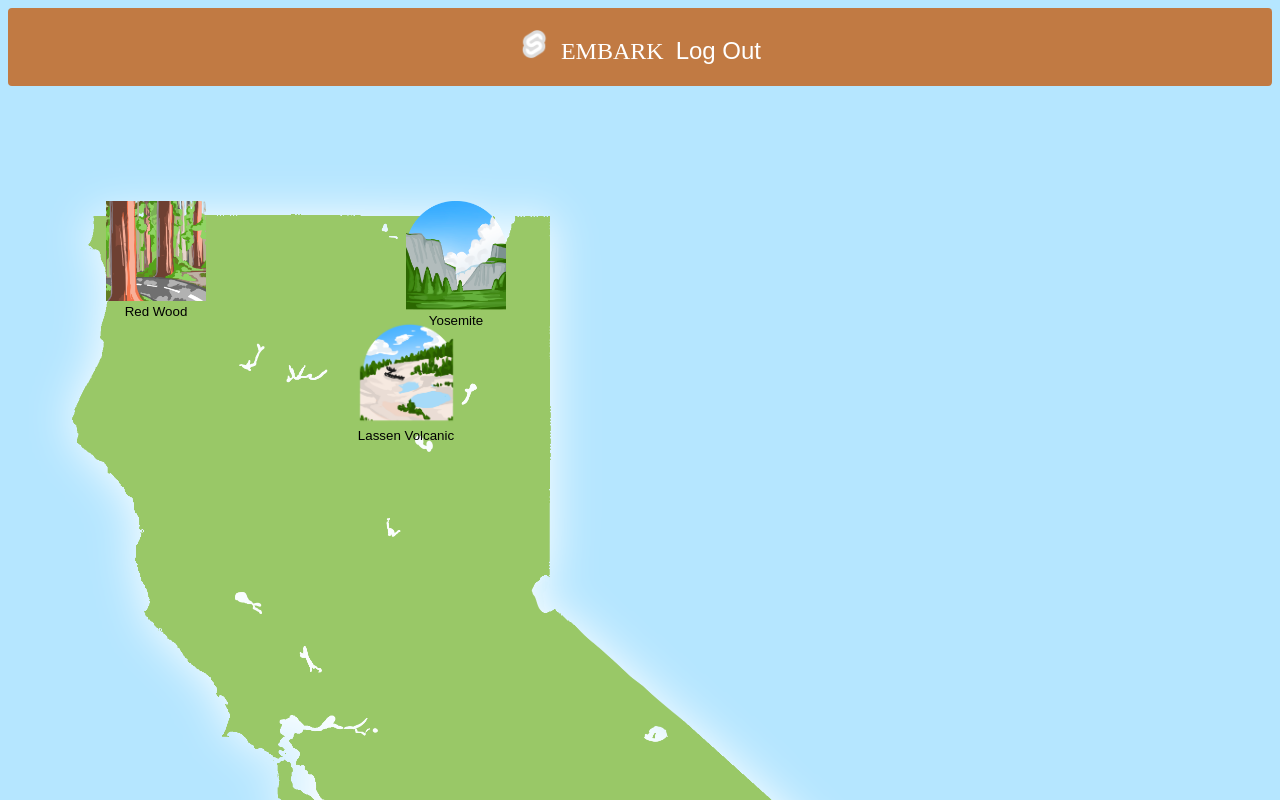
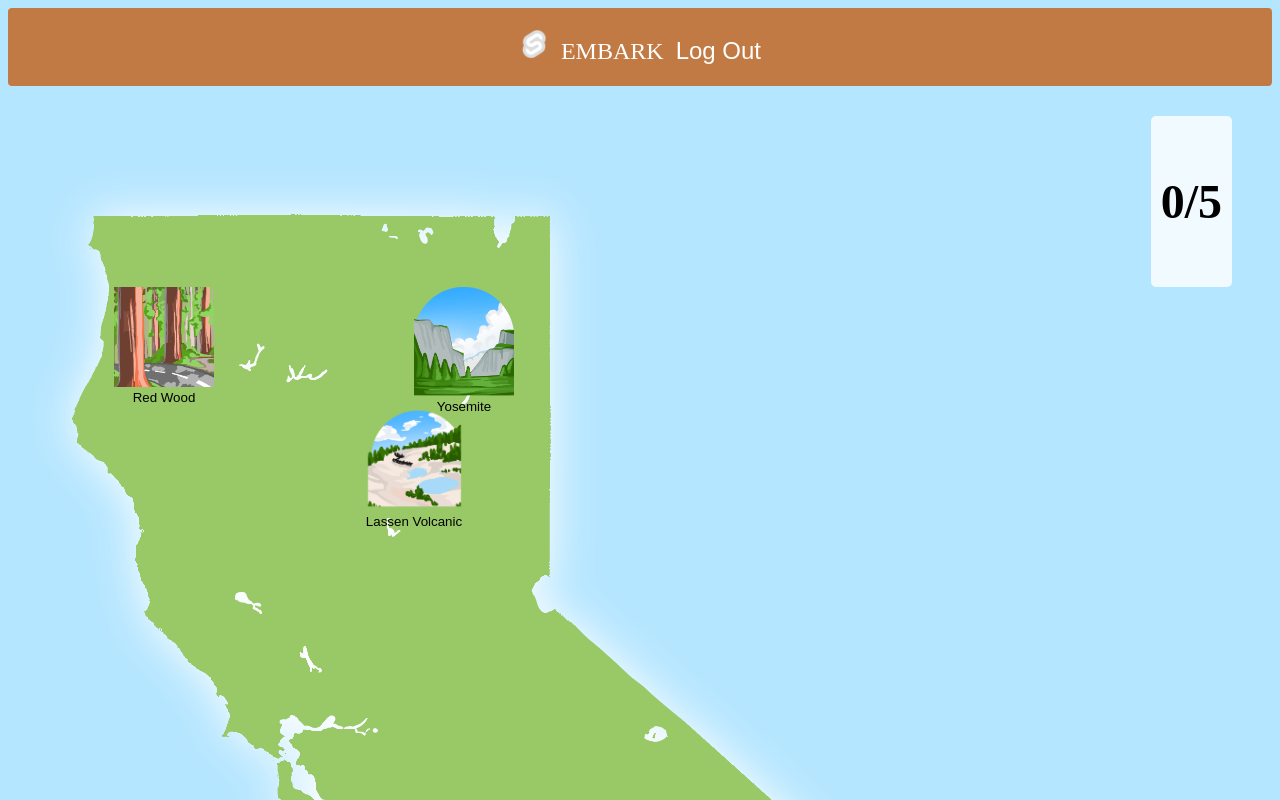
Before and after one commit to team-embark/embark, a SvelteKit app in the folder client/: page / in a window 1280 px wide. Shown: the top 800 px of the page. Built offline with nearby package versions, Linux system fonts and the light colour scheme; no server answers; sample sign-in values are in the browser's storage.

Commit message:
parks counter

```diff
--- a/client/src/routes/+page.svelte
+++ b/client/src/routes/+page.svelte
@@ -1,51 +1,102 @@
-
 <style>
     :global(body) {
       background-color: #b5e6ff;
+    }
+    .image-container {
+        display: flex;
+        flex-wrap: wrap;
+        gap: 20px;
+        position: relative;
+    }
+
+    .right-panel {
+        position: absolute;
+        top: 30px;
+        right: 40px;
+        font-size: 3.0rem;
+        font-weight: bold;
+        text-align: right;
+        background-color: rgba(255, 255, 255, 0.8);
+        padding: 10px;
+        border-radius: 5px;
     }
   </style>
 
 <script>
     import Button from "../components/Button.svelte";
+    import {goto} from "$app/navigation";
     import {app, auth} from "../firebase_yippee";
     import {onAuthStateChanged, GoogleAuthProvider} from 'firebase/auth';
-    import {goto} from "$app/navigation";
+
+
+    let visitedParks = $state(0);
+    let parks = ["josh", "yosemite", "redwood"];
+
+    $effect(()=> {
+        countParks();
+    });
+
+    async function countParks() {
+        var myHeaders = new Headers();
+        myHeaders.append("Authorization", "Bearer "+auth.currentUser.accessToken);
+        var requestOptions = {
+            method: 'GET',
+            headers: myHeaders,
+            redirect: 'follow'
+        };
+        const response = await fetch("http://localhost:8080/allparks", requestOptions)
+            .then(response => response.json())
+            .then(result => {
+                for (const p of parks) {
+                    if (result[p]){
+                        visitedParks += 1;
+                    }
+                }
+                console.log(visitedParks);
+                console.log(result);
+            })
+            .catch(error => console.log('error', error));
+    }
+
 </script>
 
 
 <div class="image-container">
     <img src="/California2.png" alt="California2" width= "1300"/>
 
-<Button class="button1" on:click={()=>console.log("Clicked1")}>
+<Button class="button1" on:click={() => {console.log("Yosemite");}}>
 
     <img src="/YosemiteNationalPark-2.png" alt="YosemiteNationalPark-2" width= "100"/>
     <br>
     Yosemite
 </Button>
 
-<Button class="button2" on:click={()=>console.log("Clicked")}>
+<Button class="button2" on:click={() => {console.log("Redwood");}}>
     <img src="/RedWoodNationalPark-2.png" alt="RedWoodNationalPark-2" width= "100" />
     <br>
     Red Wood
 </Button>
 
-<Button class="button3" on:click={() => goto("/journal")}>
+<Button class="button3" on:click={() => {goto("/journal");}}>
     <img src="/JoshuaTree-2.png" alt="JoshuaTree-2" width= "100" />
     <br>
     Joshua Tree
 </Button>
 
-<Button class="button4" on:click={() =>console.log("Clicked")}>
+<Button class="button4" on:click={() => {{console.log("Channel Islands");}}}>
     <img src="/channelIslands.png" alt="channelIslands" width= "100" />
     <br>
     Channel Islands
 </Button>
 
-<Button class="button5" on:click={()=>console.log("Clicked")}>
+<Button class="button5" on:click={() => console.log("LassenVolcanic")}>
     <img src="/LassenVolcanic.png" alt="LassenVolcanic" width= "100" />
     <br>
     Lassen Volcanic
 </Button>
 
+<div class="right-panel">
+    <p>{visitedParks}/5</p>
+</div>
 
 </div>
```
